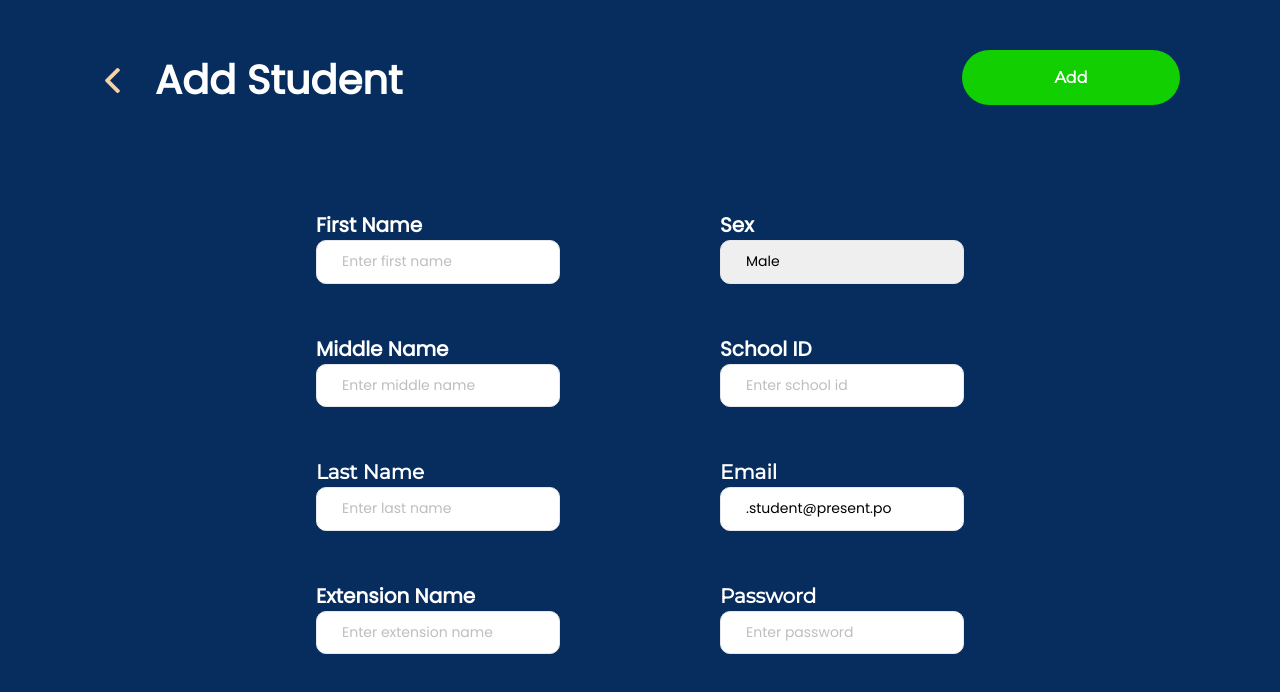
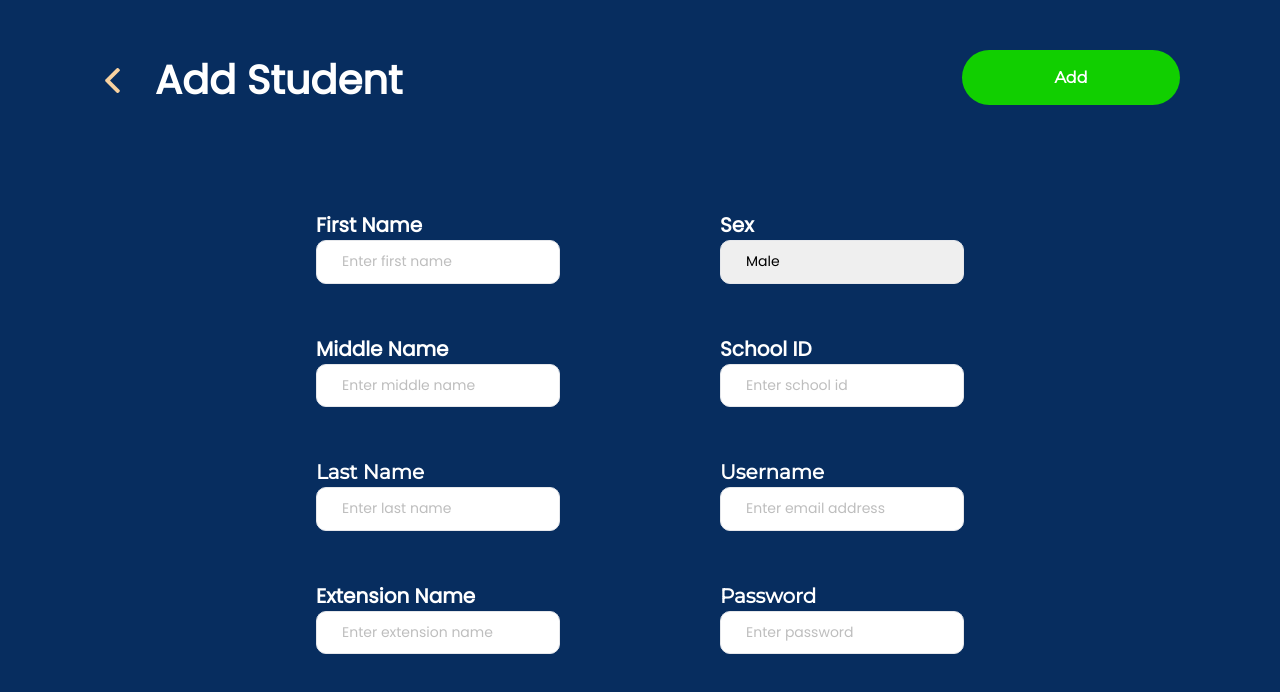
Before and after one commit to CMH7/PresentPo-Admin, a React (Vite) app: page /admindashboard/managestudents/addstudent in a window 1280 px wide. Shown: the top 692 px of the page. Built offline with nearby package versions, Linux system fonts and the light colour scheme; sample sign-in values are in the browser's storage.

Commit message:
add student page fixed age and email to username

```diff
--- a/src/pages/students/AddStudent.tsx
+++ b/src/pages/students/AddStudent.tsx
@@ -4,30 +4,10 @@ import { Link, useNavigate } from "react-router-dom";
 import { gql, useMutation } from "@apollo/client";
 import { useEffect, useState } from "react";
 import { PropagateLoader } from "react-spinners";
-import { ToastContainer, toast } from "react-toastify";
+import { toast } from "react-toastify";
+import ADD_STUDENT from "../../gql/SET/ADD/Student";
 
-const ADD_STUDENT_OPS = gql`
-	mutation AddStudent($newStudent: newStudent!) {
-		addStudent(newStudent: $newStudent) {
-			error
-			message
-			data {
-				id
-				school_id
-				name {
-					first
-					middle
-					last
-					extension
-				}
-				age
-				sex
-				email
-				password
-			}
-		}
-	}
-`
+
 
 /*stated na page na yung 'Add Student'
 after this, go to index.tsx to import the page*/
@@ -41,9 +21,8 @@ export default function AddStudent() {
 			last: '',
 			extension: ''
 		},
-		age: 0,
 		sex: 'Male',
-		email: '.student@present.po',
+		username: '',
 		password: ''
 	})
 
@@ -55,7 +34,7 @@ export default function AddStudent() {
     }
   }, [])
 
-	const [addStudent] = useMutation(ADD_STUDENT_OPS, {
+	const [addStudent] = useMutation(ADD_STUDENT, {
 		onCompleted: (data) => {
 			toast.success(data?.addStudent?.message, {
 				position: "top-right",
@@ -106,7 +85,7 @@ export default function AddStudent() {
 				{/* add button */}
 				<div aria-disabled={adding}
 					onClick={() => {
-						if (newStudent.school_id === '' || newStudent.name.first === '' || newStudent.name.last === '' || newStudent.sex === '' || newStudent.age <= 13) {
+						if (newStudent.school_id === '' || newStudent.name.first === '' || newStudent.name.last === '' || newStudent.sex === '') {
 							toast.error('Invalid inputs', {
 								position: "top-right",
 								autoClose: 5000,
@@ -120,7 +99,7 @@ export default function AddStudent() {
 							return
 						}
 						setAdding(true)
-							addStudent({ variables: { newStudent: newStudent } })
+						addStudent({ variables: { newStudent: newStudent } })
 					}} className="flex justify-center items-center mt-[50px] mr-[100px] bg-[#11CF00] hover:bg-[#218a18] text-white font-semibold py-2 px-20 rounded-[50px] focus:outline-none focus:shadow-outline w-[218px] h-[55px] cursor-pointer select-none ">
 					{
 						!adding ?
@@ -147,7 +126,7 @@ export default function AddStudent() {
 								<label className="text-white poppins font-semibold pb-[10px] text-[20px] ">
 									First Name
 								</label>
-								<input onChange={(e) => setNewStudent(prev => ({...prev, email: `${e.target.value.split(' ').join('')}${prev.name.last.split(' ').join('')}.student@present.po`.toLowerCase(), password: `${e.target.value.split(' ').join('')}${prev.name.last.split(' ').join('')}`.toLowerCase(), name: {...prev.name, first: e.target.value}}))} value={newStudent.name.first} className="poppins  text-[14px] appearance-none border rounded-[10px] w-full py-[12px] px-[25px] placeholder:text-phGray leading-tight focus:outline-none focus:shadow-outline" type="text" placeholder="Enter first name" />
+								<input onChange={(e) => setNewStudent(prev => ({...prev, name: {...prev.name, first: e.target.value}}))} value={newStudent.name.first} className="poppins  text-[14px] appearance-none border rounded-[10px] w-full py-[12px] px-[25px] placeholder:text-phGray leading-tight focus:outline-none focus:shadow-outline" type="text" placeholder="Enter first name" />
 							</div>
 
 							<div className="pb-[50px]">
@@ -161,7 +140,7 @@ export default function AddStudent() {
 								<label className="text-white font-semibold pb-[10px] text-[20px] ">
 									Last Name
 								</label>
-								<input onChange={(e) => setNewStudent(prev => ({...prev, email: `${prev.name.first.split(' ').join('')}${e.target.value.split(' ').join('')}.student@present.po`.toLowerCase(), password: `${prev.name.first.split(' ').join('')}${e.target.value.split(' ').join('')}`.toLowerCase(), name: {...prev.name, last: e.target.value}}))} value={newStudent.name.last} className="poppins  text-[14px] appearance-none border rounded-[10px] w-full py-[12px] px-[25px] placeholder:text-phGray leading-tight focus:outline-none focus:shadow-outline" type="text" placeholder="Enter last name"/>
+								<input onChange={(e) => setNewStudent(prev => ({...prev, password: `${e.target.value.split(' ').join('')}`.toLowerCase(), name: {...prev.name, last: e.target.value}}))} value={newStudent.name.last} className="poppins  text-[14px] appearance-none border rounded-[10px] w-full py-[12px] px-[25px] placeholder:text-phGray leading-tight focus:outline-none focus:shadow-outline" type="text" placeholder="Enter last name"/>
 							</div>
 
 							<div className="pb-[50px]">
@@ -190,15 +169,15 @@ export default function AddStudent() {
 								</label>
 									<input onChange={(e) => {
 										if (e.target.value.match(/[^0-9\-]/g)) return
-										setNewStudent(prev => ({ ...prev, school_id: e.target.value }))
+										setNewStudent(prev => ({ ...prev, school_id: e.target.value, username: e.target.value }))
 									}} value={newStudent.school_id} className="poppins  text-[14px] appearance-none border rounded-[10px] w-full py-[12px] px-[25px] placeholder:text-phGray leading-tight focus:outline-none focus:shadow-outline" id="last-name" type="text" placeholder="Enter school id" />
 							</div>
 
 							<div className="pb-[50px]">
 								<label className="text-white font-semibold pb-[10px] text-[20px] ">
-									Email
+									Username
 								</label>
-								<input readOnly={true} value={newStudent.email} className="poppins  text-[14px] appearance-none border rounded-[10px] w-full py-[12px] px-[25px] placeholder:text-phGray leading-tight focus:outline-none focus:shadow-outline" type="text" placeholder="Enter email address"/>
+								<input readOnly={true} value={newStudent.username} className="poppins  text-[14px] appearance-none border rounded-[10px] w-full py-[12px] px-[25px] placeholder:text-phGray leading-tight focus:outline-none focus:shadow-outline" type="text" placeholder="Enter email address"/>
 							</div>
 
 							<div className="pb-[50px]">
```
